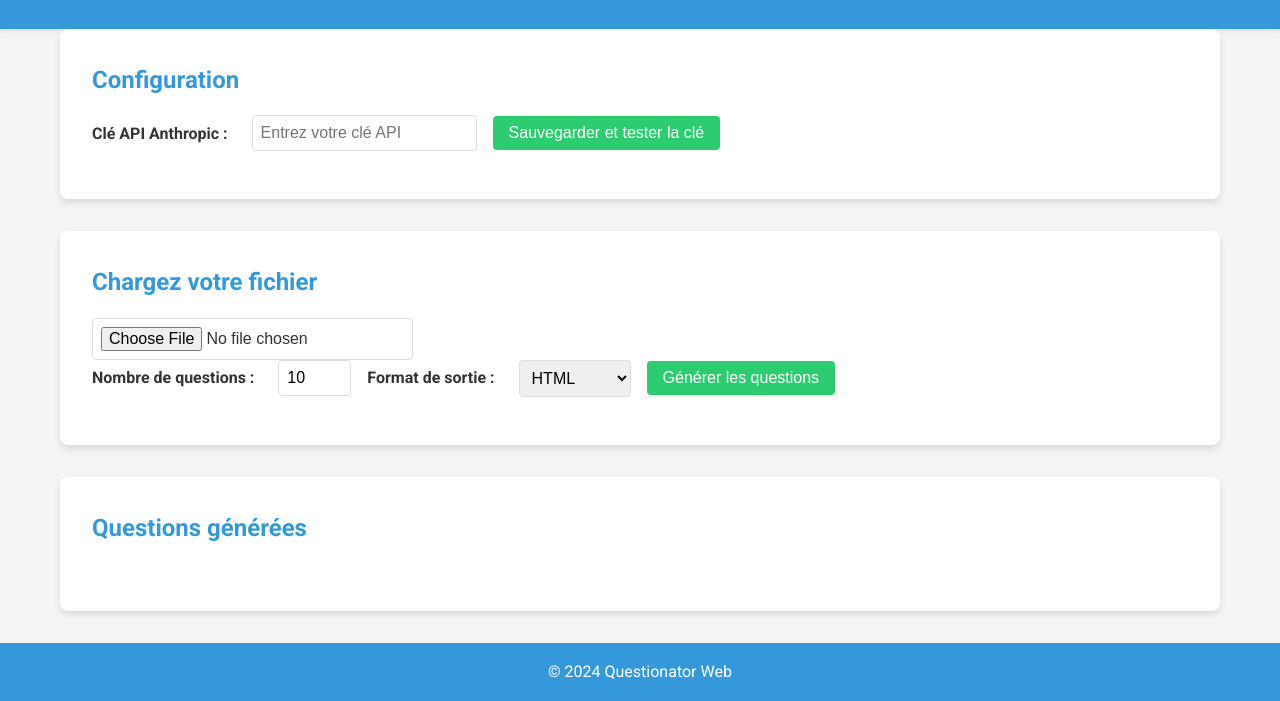
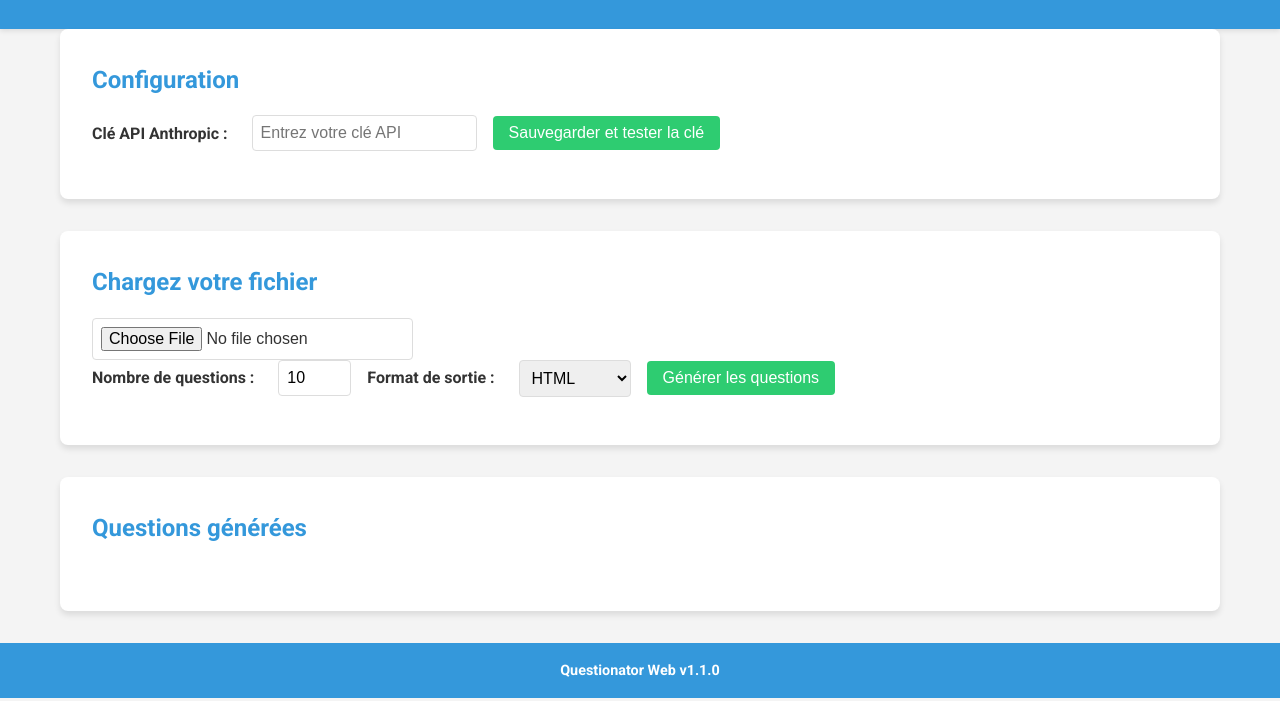
Before and after one commit to chrlesur/questionator-web, a website: page public/index.html in a window 1280 px wide. Shown: the part 99-800 px from the top of the page. Drawn offline with Linux system fonts and the light colour scheme.

Commit message:
1.1.0 Initial release

```diff
--- a/public/css/styles.css
+++ b/public/css/styles.css
@@ -171,6 +171,13 @@ footer {
     padding: 1rem 0;
     background-color: var(--primary-color);
     color: white;
+    font-size: 0.9rem;
+}
+
+footer::after {
+    content: "Questionator Web v1.1.0";
+    display: block;
+    font-weight: bold;
 }
 
 @media (max-width: 768px) {
--- a/public/index.html
+++ b/public/index.html
@@ -42,7 +42,6 @@
         </section>
     </main>
     <footer>
-        <p>&copy; 2024 Questionator Web</p>
     </footer>
     <script src="js/main.js"></script>
 </body>
```
Also changed, not shown: readme.md.
